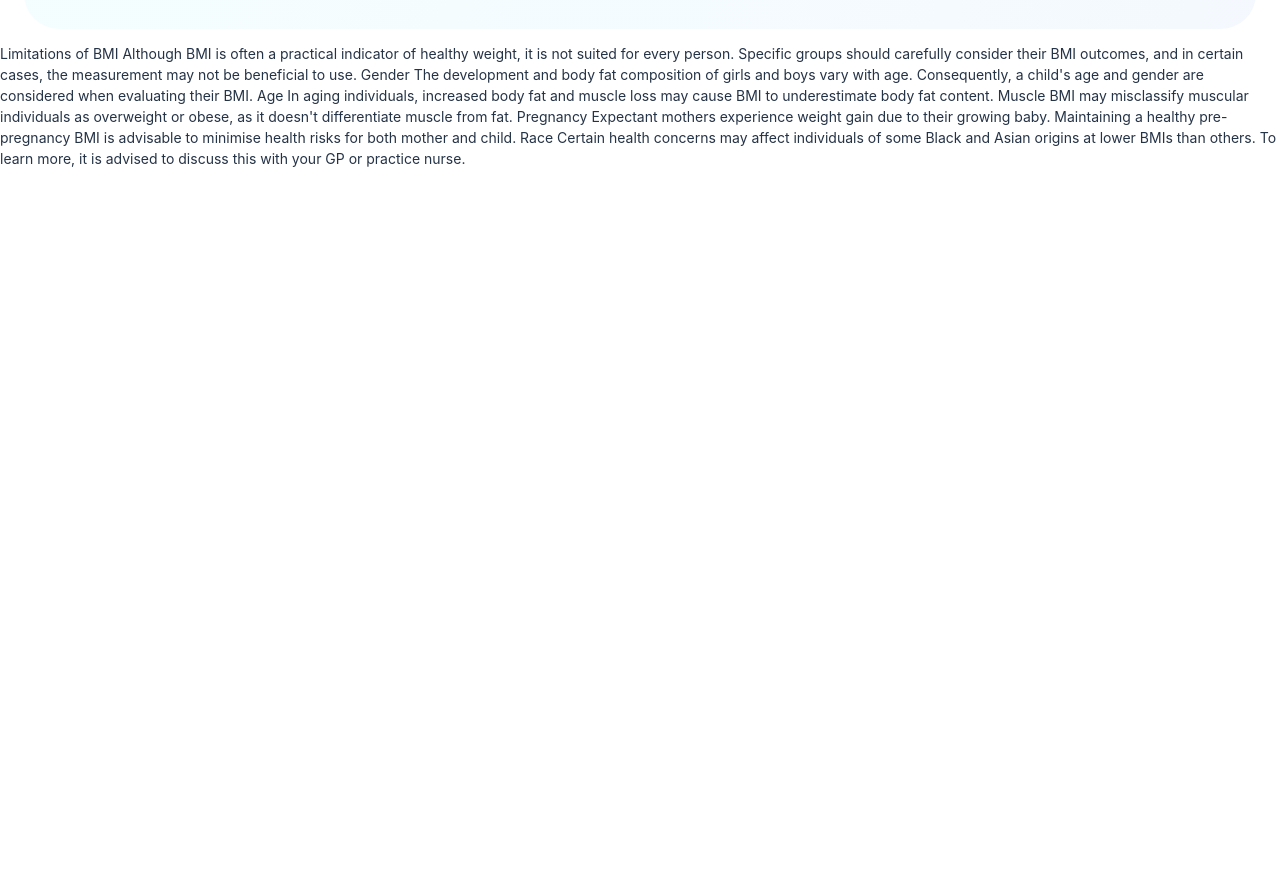
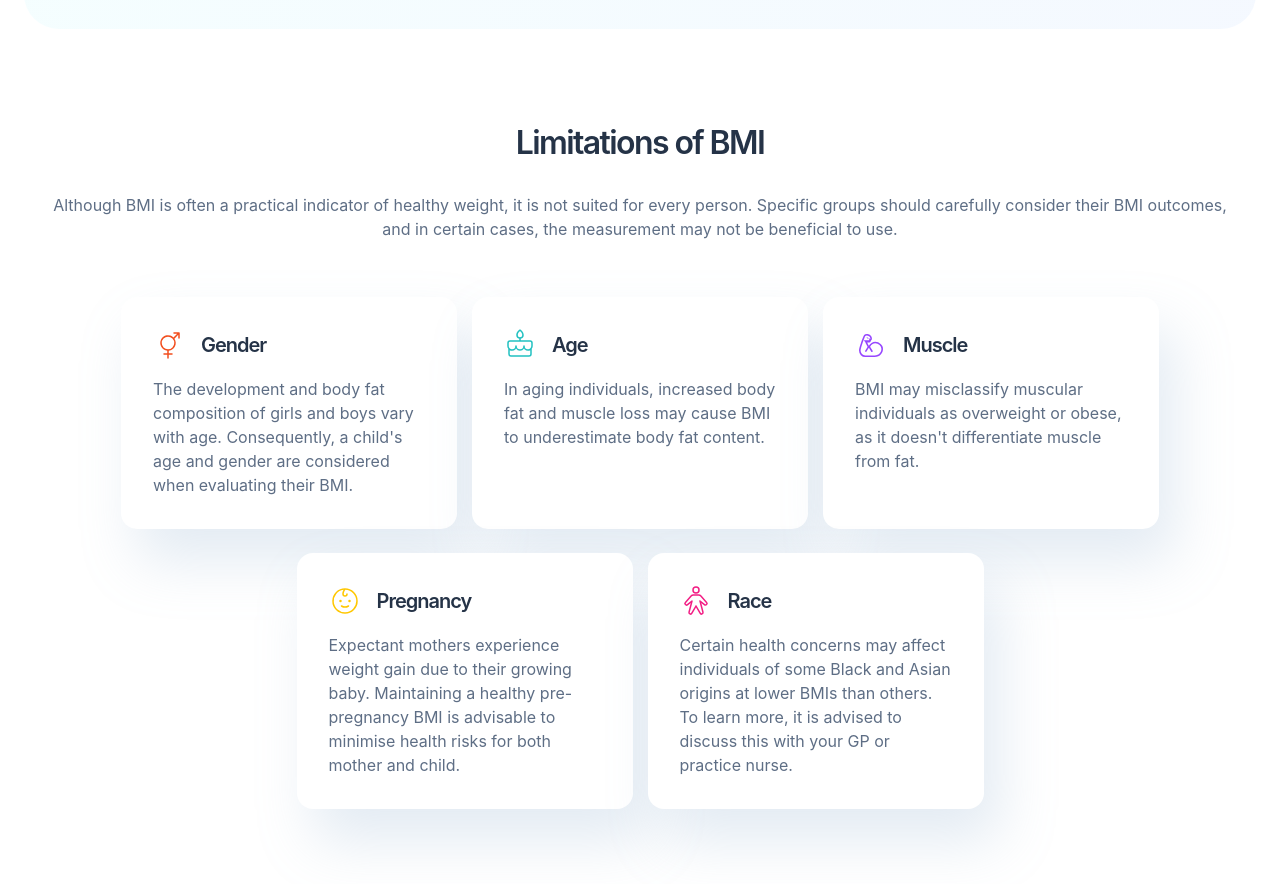
Before and after one commit to pchupchu/bmi-calculator, a React (Create React App) app: page / in a window 1280 px wide. Shown: the part 1760-2644 px from the top of the page. Before the commit the page ends 1943 px from the top, so only its background shows below. Built offline with nearby package versions, Linux system fonts and the light colour scheme.

Commit message:
Add Limitations and Limit mobile

```diff
--- a/src/components/Advice/Advice.css
+++ b/src/components/Advice/Advice.css
@@ -45,6 +45,7 @@
 
 .advice__text {
   margin: 0;
+  color: var(--grey);
   font-size: var(--body-m);
   font-weight: 400;
   line-height: var(--body-line-height);
--- a/src/components/App/App.js
+++ b/src/components/App/App.js
@@ -7,23 +7,6 @@ function App() {
     <div className="app">
       <Header />
       <Main />
-      <p>
-        Limitations of BMI Although BMI is often a practical indicator of
-        healthy weight, it is not suited for every person. Specific groups
-        should carefully consider their BMI outcomes, and in certain cases, the
-        measurement may not be beneficial to use. Gender The development and
-        body fat composition of girls and boys vary with age. Consequently, a
-        child's age and gender are considered when evaluating their BMI. Age In
-        aging individuals, increased body fat and muscle loss may cause BMI to
-        underestimate body fat content. Muscle BMI may misclassify muscular
-        individuals as overweight or obese, as it doesn't differentiate muscle
-        from fat. Pregnancy Expectant mothers experience weight gain due to
-        their growing baby. Maintaining a healthy pre-pregnancy BMI is advisable
-        to minimise health risks for both mother and child. Race Certain health
-        concerns may affect individuals of some Black and Asian origins at lower
-        BMIs than others. To learn more, it is advised to discuss this with your
-        GP or practice nurse.
-      </p>
     </div>
   );
 }
--- a/src/components/Calculator/Calculator.css
+++ b/src/components/Calculator/Calculator.css
@@ -11,7 +11,13 @@
 
 @media screen and (min-width: 1024px) {
   .calculator {
-    padding: 0 0 86px;
+    padding: 0 20px 86px 0;
+  }
+}
+
+@media screen and (min-width: 1280px) {
+  .calculator {
+    padding-right: 0;
   }
 }
 
@@ -20,7 +26,7 @@
   box-sizing: border-box;
   border-radius: 16px;
   background-color: var(--white);
-  box-shadow: var(--form-shadow);
+  box-shadow: var(--shadow);
   display: flex;
   flex-direction: column;
   gap: 24px;
@@ -115,6 +121,10 @@
   }
 }
 
+.calculator__info-container {
+  position: relative;
+}
+
 .calculator__label {
   color: var(--grey);
   font-size: var(--body-s);
@@ -136,6 +146,18 @@
 
 .calculator__input::placeholder {
   opacity: 0.25;
+}
+
+.calculator__unit {
+  display: block;
+  position: absolute;
+  top: 48%;
+  right: 0;
+  font-size: var(--heading-m);
+  font-weight: 600;
+  letter-spacing: -1.2px;
+  color: var(--blue);
+  margin-right: 24px;
 }
 
 .calculator__result {
--- a/src/components/Calculator/Calculator.js
+++ b/src/components/Calculator/Calculator.js
@@ -39,7 +39,7 @@ function Calculator() {
                 Height
               </label>
               <input
-                type="number"
+                type="text"
                 className="calculator__input"
                 id="height"
                 name="height"
@@ -48,13 +48,14 @@ function Calculator() {
                 // value={values.height || ""}
                 // onChange={handleChange}
               />
+              <span className="calculator__unit">cm</span>
             </div>
             <div className="calculator__info-container">
               <label for="weight" className="calculator__label">
                 Weight
               </label>
               <input
-                type="number"
+                type="text"
                 className="calculator__input"
                 id="weight"
                 name="weight"
@@ -63,6 +64,7 @@ function Calculator() {
                 // value={values.height || ""}
                 // onChange={handleChange}
               />
+              <span className="calculator__unit">kg</span>
             </div>
           </fieldset>
         </form>
--- a/src/components/Guidance/Guidance.css
+++ b/src/components/Guidance/Guidance.css
@@ -15,7 +15,6 @@
     border-radius: 35px;
   }
 }
-
 
 .guidance__list {
   margin: 0;
--- /dev/null
+++ b/src/components/Limit/Limit.css
@@ -0,0 +1,63 @@
+.limit__item {
+  margin: 0;
+  display: flex;
+  flex-direction: column;
+  gap: 16px;
+  padding: 24px;
+  border-radius: 16px;
+  background-color: var(--white);
+  box-shadow: var(--shadow);
+}
+
+
+
+@media screen and (min-width: 640px) {
+  .limit__item {
+    padding: 32px;
+  }
+}
+
+@media screen and (min-width: 768px) {
+  .limit__item {
+    max-width: 336px;
+    box-sizing: border-box;
+  }
+}
+
+/* @media screen and (min-width: 1024px) {
+  .limit__item {
+    max-width: 365px;
+    grid-template-columns: 1fr;
+    gap: 45px;
+    align-items: start;
+    align-content: start;
+  }
+} */
+
+.limit__container {
+  display: flex;
+  gap: 16px;
+  align-items: center;
+}
+
+.limit__image {
+  width: 32px;
+  height: 32px;
+  background-repeat: no-repeat;
+  background-position: top left;
+}
+
+.limit__title {
+  margin: 0;
+  font-size: var(--heading-s);
+  font-weight: 600;
+  letter-spacing: -1px;
+}
+
+.limit__text {
+  margin: 0;
+  color: var(--grey);
+  font-size: var(--body-m);
+  font-weight: 400;
+  line-height: var(--body-line-height);
+}
--- /dev/null
+++ b/src/components/Limit/Limit.js
@@ -0,0 +1,18 @@
+import "./Limit.css";
+
+function Limit({ title, image, text }) {
+  return (
+    <li className="limit__item">
+      <div className="limit__container">
+        <div
+          className="limit__image"
+          style={{ backgroundImage: `url(${image})` }}
+        ></div>
+        <h3 className="limit__title">{title}</h3>
+      </div>
+      <p className="limit__text">{text}</p>
+    </li>
+  );
+}
+
+export default Limit;
--- /dev/null
+++ b/src/components/Limitation/Limitation.css
@@ -0,0 +1,59 @@
+.limitation {
+  padding: 72px 29px 96px 19px;
+}
+
+@media screen and (min-width: 640px) {
+  .limitation {
+    padding: 96px 40px;
+  }
+}
+
+.limitation__container {
+  display: flex;
+  flex-direction: column;
+  gap: 32px;
+  align-items: center;
+  margin-bottom: 56px;
+}
+
+.limitation__title {
+  font-size: var(--heading-ml);
+  font-weight: 600;
+  line-height: var(--heading-line-height);
+  letter-spacing: -1.6px;
+  margin: 0;
+}
+
+/* @media screen and (min-width: 960px) {
+  .limitation__title {
+    font-size: var(--heading-l);
+    letter-spacing: -2.4px;
+  }
+} */
+
+.limitation__description {
+  color: var(--grey);
+  font-size: var(--body-m);
+  line-height: var(--body-line-height);
+  margin: 0;
+  text-align: center;
+}
+
+.limitation__list {
+  margin: 0;
+  padding: 0;
+  list-style: none;
+  display: flex;
+  flex-direction: column;
+  gap: 16px;
+}
+
+@media screen and (min-width: 768px) {
+  .limitation__list {
+    flex-direction: row;
+    align-items: stretch;
+    justify-content: center;
+    flex-wrap: wrap;
+    gap: 24px 15px;
+  }
+}
--- /dev/null
+++ b/src/components/Limitation/Limitation.js
@@ -0,0 +1,33 @@
+import "./Limitation.css";
+import limitations from "../../utils/limitations";
+import Limit from "../Limit/Limit";
+
+function Limitation() {
+  return (
+    <section className="limitation">
+      <div className="limitation__container">
+        <h2 className="limitation__title">Limitations of BMI</h2>
+        <p className="limitation__description">
+          Although BMI is often a practical indicator of healthy weight, it is
+          not suited for every person. Specific groups should carefully consider
+          their BMI outcomes, and in certain cases, the measurement may not be
+          beneficial to use.
+        </p>
+      </div>
+      <ul className="limitation__list">
+        {limitations.map((item) => {
+          return (
+            <Limit
+              key={item.id}
+              title={item.title}
+              image={item.image}
+              text={item.text}
+            />
+          );
+        })}
+      </ul>
+    </section>
+  );
+}
+
+export default Limitation;
--- a/src/components/Main/Main.js
+++ b/src/components/Main/Main.js
@@ -2,6 +2,7 @@ import "./Main.css";
 import Landing from "../Landing/Landing";
 import Means from "../Means/Means";
 import Guidance from "../Guidance/Guidance";
+import Limitation from "../Limitation/Limitation";
 
 function Main() {
   return (
@@ -9,6 +10,7 @@ function Main() {
       <Landing />
       <Means />
       <Guidance />
+      <Limitation />
     </main>
   );
 }
--- a/src/index.css
+++ b/src/index.css
@@ -19,7 +19,7 @@ body {
   --gradient: linear-gradient(290deg, #d6e6fe 0%, rgba(214, 252, 254, 0.00) 100%);
   --light-gradient: linear-gradient(290deg, rgba(214,230,254, 0.25) 0%, rgba(214, 252, 254, 0.25) 100%);
   --blue-gradient: linear-gradient(90deg, #345ff6 0%, #587dff 100%);
-  --form-shadow: 16px 32px 56px 0px rgba(143, 174, 207, 0.25);
+  --shadow: 16px 32px 56px 0px rgba(143, 174, 207, 0.25);
 
   --heading-xl: 64px;
   --heading-l: 48px;
--- /dev/null
+++ b/src/utils/limitations.js
@@ -0,0 +1,40 @@
+import gender from "../images/icon-gender.svg";
+import age from "../images/icon-age.svg";
+import muscle from "../images/icon-muscle.svg";
+import pregnancy from "../images/icon-pregnancy.svg";
+import race from "../images/icon-race.svg";
+
+const limitations = [
+  {
+    id: 1,
+    title: "Gender",
+    image: gender,
+    text: "The development and body fat composition of girls and boys vary with age. Consequently, a child's age and gender are considered when evaluating their BMI.",
+  },
+  {
+    id: 2,
+    title: "Age",
+    image: age,
+    text: "In aging individuals, increased body fat and muscle loss may cause BMI to underestimate body fat content.",
+  },
+  {
+    id: 3,
+    title: "Muscle",
+    image: muscle,
+    text: "BMI may misclassify muscular individuals as overweight or obese, as it doesn't differentiate muscle from fat.",
+  },
+  {
+    id: 4,
+    title: "Pregnancy",
+    image: pregnancy,
+    text: "Expectant mothers experience weight gain due to their growing baby. Maintaining a healthy pre-pregnancy BMI is advisable to minimise health risks for both mother and child.",
+  },
+  {
+    id: 5,
+    title: "Race",
+    image: race,
+    text: "Certain health concerns may affect individuals of some Black and Asian origins at lower BMIs than others. To learn more, it is advised to discuss this with your GP or practice nurse.",
+  },
+];
+
+export default limitations;
```
